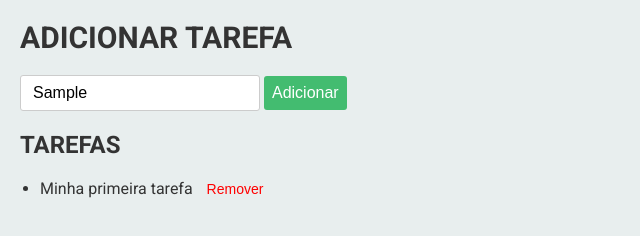
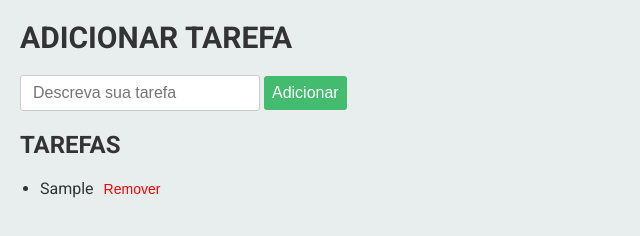
Before and after one commit to ianfelix/todo-list-js, a plain HTML site: page public/index.html in a window 1280 px wide. Both pictures are taken after typing "Sample" into the empty fields and a click on the button "Adicionar". Shown: the whole page, without its empty margins (0-640 px from the left). Drawn offline with Linux system fonts and the light colour scheme.

Commit message:
feat: created remove task and add task

```diff
--- a/public/index.html
+++ b/public/index.html
@@ -25,18 +25,13 @@
           id="inputTask"
           placeholder="Descreva sua tarefa"
         />
-        <button id="buttonTask">Adicionar</button>
+        <button id="buttonAddTask">Adicionar</button>
       </section>
 
       <section id="containerTask">
         <h2>Tarefas</h2>
 
-        <ul>
-          <li>
-            <span>Minha primeira tarefa</span>
-            <button>Remover</button>
-          </li>
-        </ul>
+        <ul></ul>
       </section>
     </div>
 
--- a/src/index.js
+++ b/src/index.js
@@ -0,0 +1,47 @@
+const inputTask = document.querySelector('#inputTask');
+const buttonAddTask = document.querySelector('#buttonAddTask');
+const buttonRemoveTask = document.querySelector('#buttonRemoveTask');
+const listTasks = document.querySelector('#containerTask ul');
+
+const tasks = [];
+
+const removeTask = (index) => {
+  tasks.splice(index, 1);
+  const liElement = document.querySelector(
+    `#containerTask ul li#item-${index}`,
+  );
+  listTasks.removeChild(liElement);
+};
+
+const addTask = (text) => {
+  const total = tasks.push(text);
+  const index = total - 1;
+
+  const taskElement = document.createElement('li');
+  const spanElement = document.createElement('span');
+  const buttonElement = document.createElement('button');
+
+  taskElement.setAttribute('id', `item-${index}`);
+
+  buttonElement.onclick = () => {
+    removeTask(index);
+  };
+
+  taskElement.appendChild(spanElement);
+  taskElement.appendChild(buttonElement);
+
+  spanElement.innerHTML = text;
+
+  buttonElement.id = 'buttonRemoveTask';
+  buttonElement.innerHTML = 'Remover';
+
+  listTasks.appendChild(taskElement);
+};
+
+buttonAddTask.onclick = () => {
+  if (inputTask.value.trim()) {
+    addTask(inputTask.value);
+    inputTask.value = '';
+    console.log(tasks);
+  }
+};
--- a/src/style.css
+++ b/src/style.css
@@ -8,6 +8,15 @@ body {
   font-family: 'Roboto', sans-serif;
   color: #333;
   background-color: #e8eeee;
+}
+
+button {
+  cursor: pointer;
+  transition: filter 0.2s;
+}
+
+button:hover {
+  filter: brightness(0.9);
 }
 
 #container {
@@ -33,7 +42,7 @@ h1 {
 #form button {
   font-size: 16px;
   padding: 8px;
-  border: none;
+  border: 0;
   background-color: #43bc70;
   border-radius: 3px;
   color: #fff;
```
